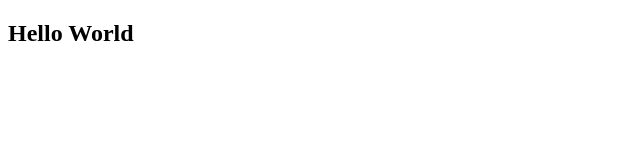
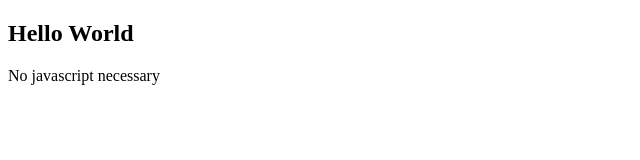
Before and after one commit to nolds9/branches, a plain HTML site: page index.html in a window 1280 px wide. Shown: the whole page, without its empty margins (0-640 px from the left). Drawn offline with Linux system fonts and the light colour scheme.

Commit message:
Modify index

```diff
--- a/index.html
+++ b/index.html
@@ -6,5 +6,8 @@
   </head>
   <body>
     <h2>Hello World</h2>
+    <p>
+      No javascript necessary
+    </p>
   </body>
 </html>
```
